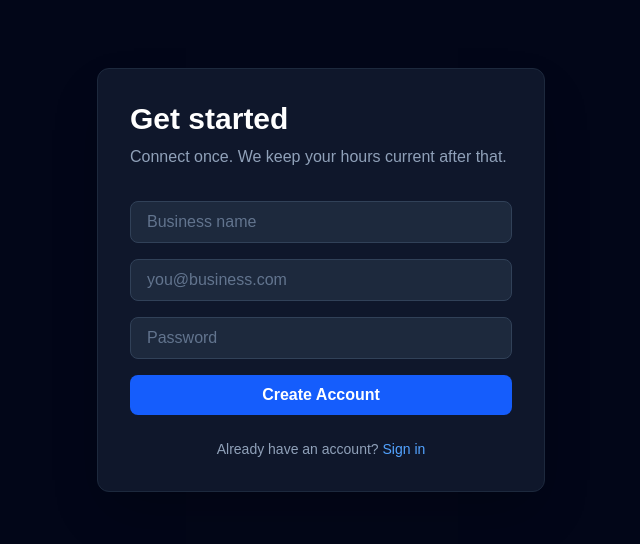
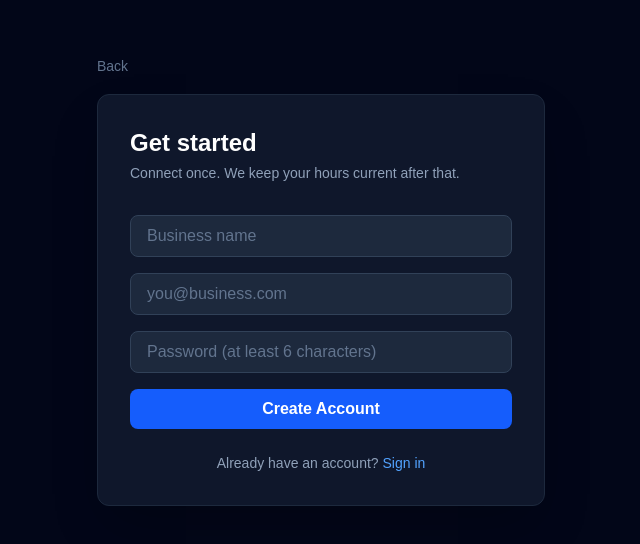
Before and after one commit to emmawest302-sketch/openstatus-web, a Next.js app: page /signup in a window 1280 px wide. Shown: the part 120-664 px from the top of the page, without its empty margins (319-959 px from the left). Built offline with nearby package versions, Linux system fonts and the light colour scheme; no server answers.

Commit message:
Update page.tsx

```diff
--- a/src/app/signup/page.tsx
+++ b/src/app/signup/page.tsx
@@ -39,9 +39,13 @@ export default function SignupPage() {
 
   return (
     <div className="min-h-screen bg-slate-950 flex items-center justify-center p-4">
-      <div className="w-full max-w-md bg-slate-900 border border-slate-800 rounded-xl shadow-2xl p-8">
-        <h1 className="text-3xl font-bold text-white mb-2">Get started</h1>
-        <p className="text-slate-400 mb-8">
+      <div className="w-full max-w-md">
+        <a href="/" className="text-sm text-slate-500 hover:text-slate-300">
+          Back
+        </a>
+        <div className="mt-4 bg-slate-900 border border-slate-800 rounded-xl shadow-2xl p-8">
+          <h1 className="text-2xl font-bold text-white mb-1">Get started</h1>
+          <p className="text-slate-400 mb-8 text-sm">
             Connect once. We keep your hours current after that.
           </p>
 
@@ -66,7 +70,8 @@ export default function SignupPage() {
               type="password"
               value={password}
               onChange={(e) => setPassword(e.target.value)}
-            placeholder="Password"
+              placeholder="Password (at least 6 characters)"
+              minLength={6}
               className="w-full px-4 py-2 bg-slate-800 border border-slate-700 rounded-lg text-white placeholder-slate-500 focus:outline-none focus:border-blue-500"
               required
             />
@@ -85,11 +90,12 @@ export default function SignupPage() {
 
           <p className="text-sm text-slate-400 text-center mt-6">
             Already have an account?{' '}
-          <a href="/" className="text-blue-400 hover:text-blue-300">
+            <a href="/login" className="text-blue-400 hover:text-blue-300">
               Sign in
             </a>
           </p>
         </div>
       </div>
+    </div>
   );
 }
```
Lines whose indentation alone changed are shown as unchanged.
